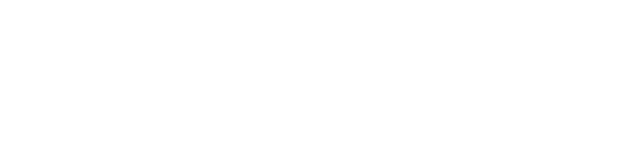
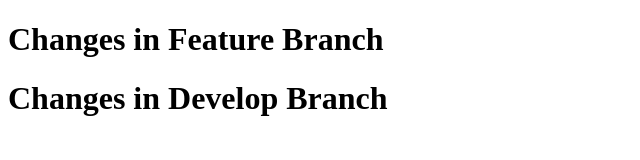
Before and after one commit to FilipBue/projectTest, a plain HTML site: page index.html in a window 1280 px wide. Shown: the whole page, without its empty margins (0-640 px from the left). Drawn offline with Linux system fonts and the light colour scheme.

Commit message:
show headline

```diff
--- a/index.html
+++ b/index.html
@@ -5,7 +5,8 @@
     </head>
     <body>
         <header>
-
+            <h1>Changes in Feature Branch</h1>
+            <h1>Changes in Develop Branch</h1>
         </header>
         <nav>
 
```
